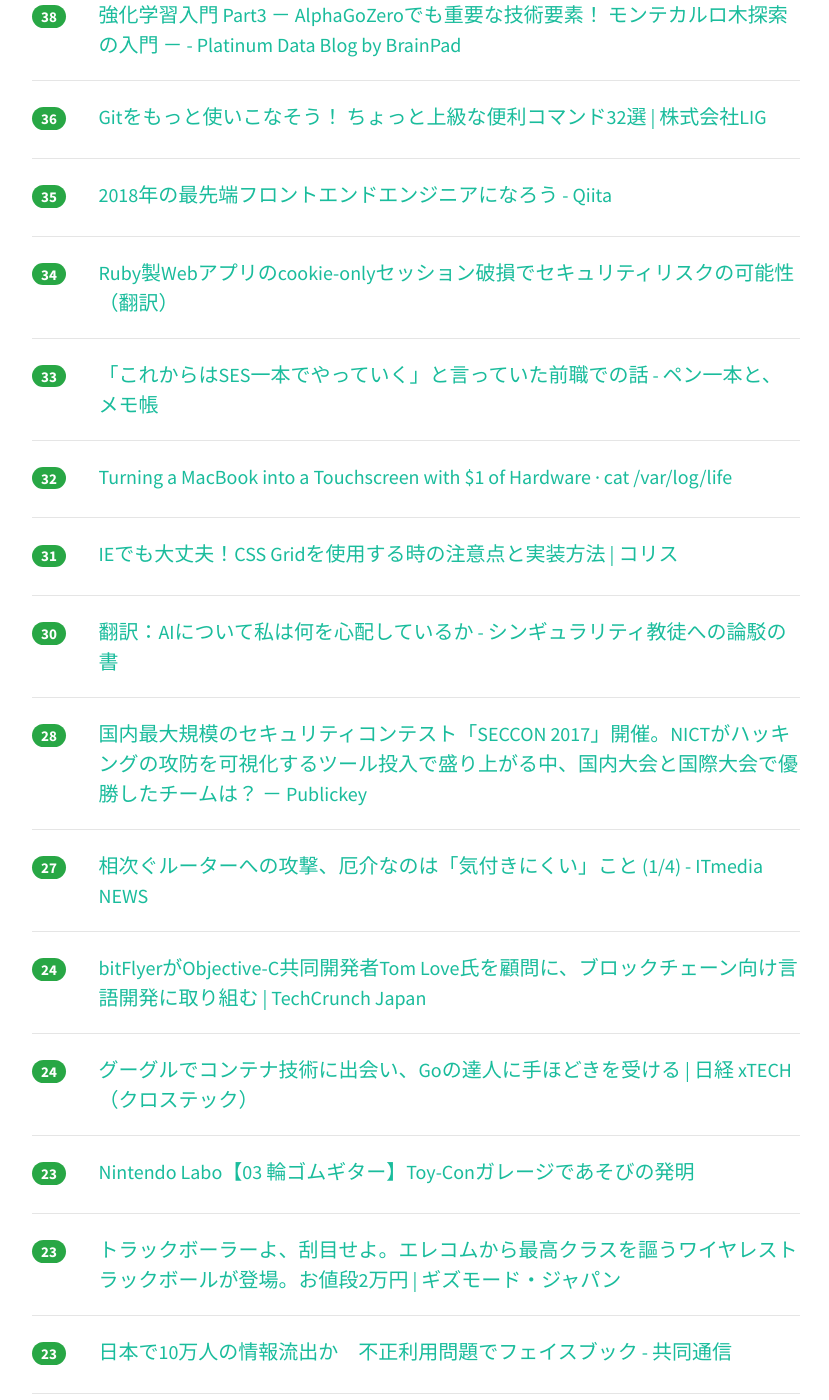
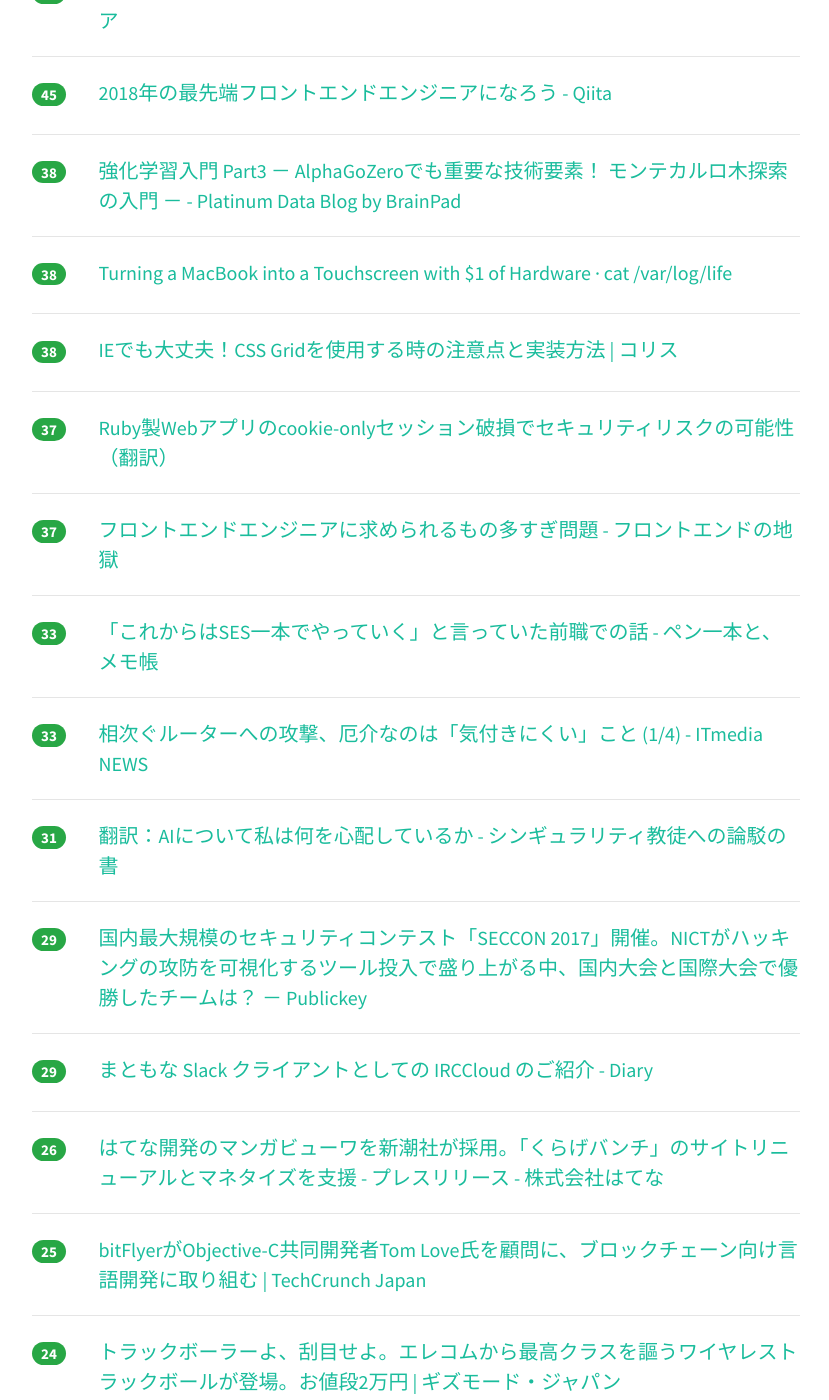
Before and after one commit to yatta47/hatena-matome-site, a Jekyll site: the page built from _posts/2018-04-06-hatena.md, in a window 1280 px wide and 1400 px high, scrolled down 832 px. Shown: the whole window, without its empty margins (224-1053 px from the left). Built offline with Jekyll 4.4.1, drawn with Linux system fonts in a browser that asks for light colours; nearby versions of some CDN libraries; some of the changed text lies outside the part shown.

Commit message:
Updated 2018-04-06

```diff
--- a/_posts/2018-04-06-hatena.md
+++ b/_posts/2018-04-06-hatena.md
@@ -1,10 +1,10 @@
 ---
 layout: post
 title:  "2018-04-06 はてぶIT"
-date:   2018-04-06 13:02:51
+date:   2018-04-06 14:00:35
 tags: [it-hotentry]
 ---
-31 件のデータあり
+33 件のデータあり
 
 <hr><div class="row">
 <div class="col-1"><span class="badge badge-pill badge-success h2">186</span></div>
@@ -12,23 +12,33 @@ tags: [it-hotentry]
 </div>
 <hr>
 <div class="row">
-<div class="col-1"><span class="badge badge-pill badge-success h2">67</span></div>
+<div class="col-1"><span class="badge badge-pill badge-success h2">123</span></div>
 <div class="col-11"><a href='http://tech.smarthr.jp/entry/2018/04/06/100000' target='_blank'>SmartHR が定期メンテナンスを始めた理由とやめる理由 - SmartHR Tech Blog</a></div>
 </div>
 <hr>
 <div class="row">
-<div class="col-1"><span class="badge badge-pill badge-success h2">62</span></div>
+<div class="col-1"><span class="badge badge-pill badge-success h2">83</span></div>
 <div class="col-11"><a href='http://blog.btrax.com/jp/2018/04/06/leanstartup_basics/' target='_blank'>今さら聞けないリーンスタートアップの基本 | freshtrax | デザイン会社 btrax ブログ</a></div>
 </div>
 <hr>
 <div class="row">
-<div class="col-1"><span class="badge badge-pill badge-success h2">42</span></div>
+<div class="col-1"><span class="badge badge-pill badge-success h2">51</span></div>
+<div class="col-11"><a href='https://liginc.co.jp/387757' target='_blank'>Gitをもっと使いこなそう！ ちょっと上級な便利コマンド32選 | 株式会社LIG</a></div>
+</div>
+<hr>
+<div class="row">
+<div class="col-1"><span class="badge badge-pill badge-success h2">47</span></div>
 <div class="col-11"><a href='https://liskul.com/bazubu-24071' target='_blank'>バズ部の厳選５記事で学ぶSEO上位表示するブログの書き方７ステップまとめ</a></div>
 </div>
 <hr>
 <div class="row">
-<div class="col-1"><span class="badge badge-pill badge-success h2">39</span></div>
+<div class="col-1"><span class="badge badge-pill badge-success h2">45</span></div>
 <div class="col-11"><a href='https://axia.co.jp/2018-04-04' target='_blank'>残業時間上限規制から中小企業が除外されようとしている件 - 株式会社アクシア</a></div>
+</div>
+<hr>
+<div class="row">
+<div class="col-1"><span class="badge badge-pill badge-success h2">45</span></div>
+<div class="col-11"><a href='https://qiita.com/rana_kualu/items/5986ceab8fd4e353de1b' target='_blank'>2018年の最先端フロントエンドエンジニアになろう - Qiita</a></div>
 </div>
 <hr>
 <div class="row">
@@ -37,18 +47,23 @@ tags: [it-hotentry]
 </div>
 <hr>
 <div class="row">
-<div class="col-1"><span class="badge badge-pill badge-success h2">36</span></div>
-<div class="col-11"><a href='https://liginc.co.jp/387757' target='_blank'>Gitをもっと使いこなそう！ ちょっと上級な便利コマンド32選 | 株式会社LIG</a></div>
+<div class="col-1"><span class="badge badge-pill badge-success h2">38</span></div>
+<div class="col-11"><a href='https://www.anishathalye.com/2018/04/03/macbook-touchscreen/' target='_blank'>Turning a MacBook into a Touchscreen with $1 of Hardware · cat /var/log/life</a></div>
 </div>
 <hr>
 <div class="row">
-<div class="col-1"><span class="badge badge-pill badge-success h2">35</span></div>
-<div class="col-11"><a href='https://qiita.com/rana_kualu/items/5986ceab8fd4e353de1b' target='_blank'>2018年の最先端フロントエンドエンジニアになろう - Qiita</a></div>
+<div class="col-1"><span class="badge badge-pill badge-success h2">38</span></div>
+<div class="col-11"><a href='https://coliss.com/articles/build-websites/operation/css/how-to-css-grid-for-ie11.html' target='_blank'>IEでも大丈夫！CSS Gridを使用する時の注意点と実装方法 | コリス</a></div>
 </div>
 <hr>
 <div class="row">
-<div class="col-1"><span class="badge badge-pill badge-success h2">34</span></div>
+<div class="col-1"><span class="badge badge-pill badge-success h2">37</span></div>
 <div class="col-11"><a href='https://techracho.bpsinc.jp/hachi8833/2018_04_05/53821' target='_blank'>Ruby製Webアプリのcookie-onlyセッション破損でセキュリティリスクの可能性（翻訳）</a></div>
+</div>
+<hr>
+<div class="row">
+<div class="col-1"><span class="badge badge-pill badge-success h2">37</span></div>
+<div class="col-11"><a href='https://nabettu.hatenablog.com/entry/frontendresume' target='_blank'>フロントエンドエンジニアに求められるもの多すぎ問題 - フロントエンドの地獄</a></div>
 </div>
 <hr>
 <div class="row">
@@ -57,33 +72,38 @@ tags: [it-hotentry]
 </div>
 <hr>
 <div class="row">
-<div class="col-1"><span class="badge badge-pill badge-success h2">32</span></div>
-<div class="col-11"><a href='https://www.anishathalye.com/2018/04/03/macbook-touchscreen/' target='_blank'>Turning a MacBook into a Touchscreen with $1 of Hardware · cat /var/log/life</a></div>
+<div class="col-1"><span class="badge badge-pill badge-success h2">33</span></div>
+<div class="col-11"><a href='http://www.itmedia.co.jp/news/articles/1804/06/news017.html' target='_blank'>相次ぐルーターへの攻撃、厄介なのは「気付きにくい」こと (1/4) - ITmedia NEWS</a></div>
 </div>
 <hr>
 <div class="row">
 <div class="col-1"><span class="badge badge-pill badge-success h2">31</span></div>
-<div class="col-11"><a href='https://coliss.com/articles/build-websites/operation/css/how-to-css-grid-for-ie11.html' target='_blank'>IEでも大丈夫！CSS Gridを使用する時の注意点と実装方法 | コリス</a></div>
-</div>
-<hr>
-<div class="row">
-<div class="col-1"><span class="badge badge-pill badge-success h2">30</span></div>
 <div class="col-11"><a href='http://skeptics.hatenadiary.jp/entry/2018/04/05/224957' target='_blank'>翻訳：AIについて私は何を心配しているか - シンギュラリティ教徒への論駁の書</a></div>
 </div>
 <hr>
 <div class="row">
-<div class="col-1"><span class="badge badge-pill badge-success h2">28</span></div>
+<div class="col-1"><span class="badge badge-pill badge-success h2">29</span></div>
 <div class="col-11"><a href='http://www.publickey1.jp/blog/18/seccon_2017nict.html' target='_blank'>国内最大規模のセキュリティコンテスト「SECCON 2017」開催。NICTがハッキングの攻防を可視化するツール投入で盛り上がる中、国内大会と国際大会で優勝したチームは？ － Publickey</a></div>
 </div>
 <hr>
 <div class="row">
-<div class="col-1"><span class="badge badge-pill badge-success h2">27</span></div>
-<div class="col-11"><a href='http://www.itmedia.co.jp/news/articles/1804/06/news017.html' target='_blank'>相次ぐルーターへの攻撃、厄介なのは「気付きにくい」こと (1/4) - ITmedia NEWS</a></div>
+<div class="col-1"><span class="badge badge-pill badge-success h2">29</span></div>
+<div class="col-11"><a href='https://diary.app.ssig33.com/348' target='_blank'>まともな Slack クライアントとしての IRCCloud のご紹介 - Diary</a></div>
+</div>
+<hr>
+<div class="row">
+<div class="col-1"><span class="badge badge-pill badge-success h2">26</span></div>
+<div class="col-11"><a href='http://hatenacorp.jp/press/release/entry/2018/04/06/120000' target='_blank'>はてな開発のマンガビューワを新潮社が採用。「くらげバンチ」のサイトリニューアルとマネタイズを支援 - プレスリリース - 株式会社はてな</a></div>
+</div>
+<hr>
+<div class="row">
+<div class="col-1"><span class="badge badge-pill badge-success h2">25</span></div>
+<div class="col-11"><a href='https://jp.techcrunch.com/2018/04/06/tomlove-joins-bitflyer/' target='_blank'>bitFlyerがObjective-C共同開発者Tom Love氏を顧問に、ブロックチェーン向け言語開発に取り組む | TechCrunch Japan</a></div>
 </div>
 <hr>
 <div class="row">
 <div class="col-1"><span class="badge badge-pill badge-success h2">24</span></div>
-<div class="col-11"><a href='https://jp.techcrunch.com/2018/04/06/tomlove-joins-bitflyer/' target='_blank'>bitFlyerがObjective-C共同開発者Tom Love氏を顧問に、ブロックチェーン向け言語開発に取り組む | TechCrunch Japan</a></div>
+<div class="col-11"><a href='https://www.gizmodo.jp/2018/04/deft-pro-m-dpt1mrbk.html' target='_blank'>トラックボーラーよ、刮目せよ。エレコムから最高クラスを謳うワイヤレストラックボールが登場。お値段2万円 | ギズモード・ジャパン</a></div>
 </div>
 <hr>
 <div class="row">
@@ -98,22 +118,22 @@ tags: [it-hotentry]
 <hr>
 <div class="row">
 <div class="col-1"><span class="badge badge-pill badge-success h2">23</span></div>
-<div class="col-11"><a href='https://www.gizmodo.jp/2018/04/deft-pro-m-dpt1mrbk.html' target='_blank'>トラックボーラーよ、刮目せよ。エレコムから最高クラスを謳うワイヤレストラックボールが登場。お値段2万円 | ギズモード・ジャパン</a></div>
-</div>
-<hr>
-<div class="row">
-<div class="col-1"><span class="badge badge-pill badge-success h2">23</span></div>
 <div class="col-11"><a href='https://this.kiji.is/354631268211655777' target='_blank'>日本で10万人の情報流出か　不正利用問題でフェイスブック - 共同通信</a></div>
-</div>
-<hr>
-<div class="row">
-<div class="col-1"><span class="badge badge-pill badge-success h2">23</span></div>
-<div class="col-11"><a href='https://diary.app.ssig33.com/348' target='_blank'>まともな Slack クライアントとしての IRCCloud のご紹介 - Diary</a></div>
 </div>
 <hr>
 <div class="row">
 <div class="col-1"><span class="badge badge-pill badge-success h2">22</span></div>
 <div class="col-11"><a href='http://karapaia.com/archives/52257695.html' target='_blank'>AI(人工知能)に裸婦画を描かせてみたらどうなるのか？シュールな狂気が交差する非常事態に発展してしまった件 : カラパイア</a></div>
+</div>
+<hr>
+<div class="row">
+<div class="col-1"><span class="badge badge-pill badge-success h2">21</span></div>
+<div class="col-11"><a href='https://www.gamespark.jp/article/2018/04/06/79804.html' target='_blank'>PUBG Corp.が『荒野行動』など2作品に「配信/開発の差し止め」訴訟を提起 | Game*Spark - 国内・海外ゲーム情報サイト</a></div>
+</div>
+<hr>
+<div class="row">
+<div class="col-1"><span class="badge badge-pill badge-success h2">20</span></div>
+<div class="col-11"><a href='https://webkit.org/blog/8182/introducing-the-payment-request-api-for-apple-pay/' target='_blank'>Introducing the Payment Request API for Apple Pay | WebKit</a></div>
 </div>
 <hr>
 <div class="row">
@@ -123,17 +143,17 @@ tags: [it-hotentry]
 <hr>
 <div class="row">
 <div class="col-1"><span class="badge badge-pill badge-success h2">17</span></div>
-<div class="col-11"><a href='https://webkit.org/blog/8182/introducing-the-payment-request-api-for-apple-pay/' target='_blank'>Introducing the Payment Request API for Apple Pay | WebKit</a></div>
+<div class="col-11"><a href='http://nlab.itmedia.co.jp/nl/articles/1804/05/news109.html' target='_blank'>漫画海賊サイト大手「YouBook」が閉鎖　「月額2000円で読み放題」うたう - ねとらぼ</a></div>
+</div>
+<hr>
+<div class="row">
+<div class="col-1"><span class="badge badge-pill badge-success h2">17</span></div>
+<div class="col-11"><a href='https://anond.hatelabo.jp/20180406074721' target='_blank'>HELP！ログアウトできません</a></div>
 </div>
 <hr>
 <div class="row">
 <div class="col-1"><span class="badge badge-pill badge-success h2">16</span></div>
-<div class="col-11"><a href='http://nlab.itmedia.co.jp/nl/articles/1804/05/news109.html' target='_blank'>漫画海賊サイト大手「YouBook」が閉鎖　「月額2000円で読み放題」うたう - ねとらぼ</a></div>
-</div>
-<hr>
-<div class="row">
-<div class="col-1"><span class="badge badge-pill badge-success h2">16</span></div>
-<div class="col-11"><a href='https://anond.hatelabo.jp/20180406074721' target='_blank'>HELP！ログアウトできません</a></div>
+<div class="col-11"><a href='https://japanese.engadget.com/2018/04/05/pc-3999/' target='_blank'>アンカーがPC用無線キーボード+マウス発売。3999円で独自無線式 - Engadget 日本版</a></div>
 </div>
 <hr>
 <div class="row">
@@ -142,18 +162,8 @@ tags: [it-hotentry]
 </div>
 <hr>
 <div class="row">
-<div class="col-1"><span class="badge badge-pill badge-success h2">14</span></div>
-<div class="col-11"><a href='https://japanese.engadget.com/2018/04/05/pc-3999/' target='_blank'>アンカーがPC用無線キーボード+マウス発売。3999円で独自無線式 - Engadget 日本版</a></div>
-</div>
-<hr>
-<div class="row">
 <div class="col-1"><span class="badge badge-pill badge-success h2">13</span></div>
 <div class="col-11"><a href='https://www.pinterest.se/pin/504966176951045821/' target='_blank'>ファッションバイカラー気質スリムエレガントワンピース - Hassyon | my fashion dress | Pinterest | Elegant dresses, Elegant and Fashion</a></div>
-</div>
-<hr>
-<div class="row">
-<div class="col-1"><span class="badge badge-pill badge-success h2">8</span></div>
-<div class="col-11"><a href='http://hatenacorp.jp/press/release/entry/2018/04/06/120000' target='_blank'>はてな開発のマンガビューワを新潮社が採用。「くらげバンチ」のサイトリニューアルとマネタイズを支援 - プレスリリース - 株式会社はてな</a></div>
 </div>
 <hr>
 <div class="row">
```
